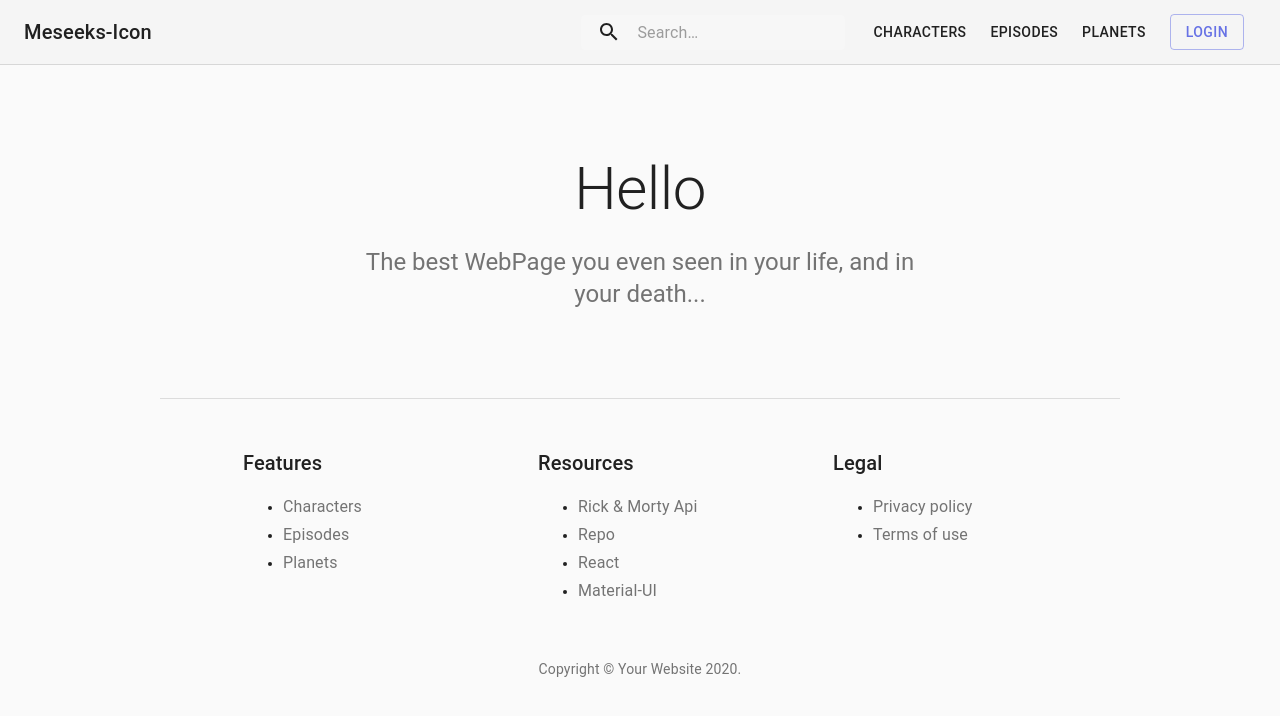
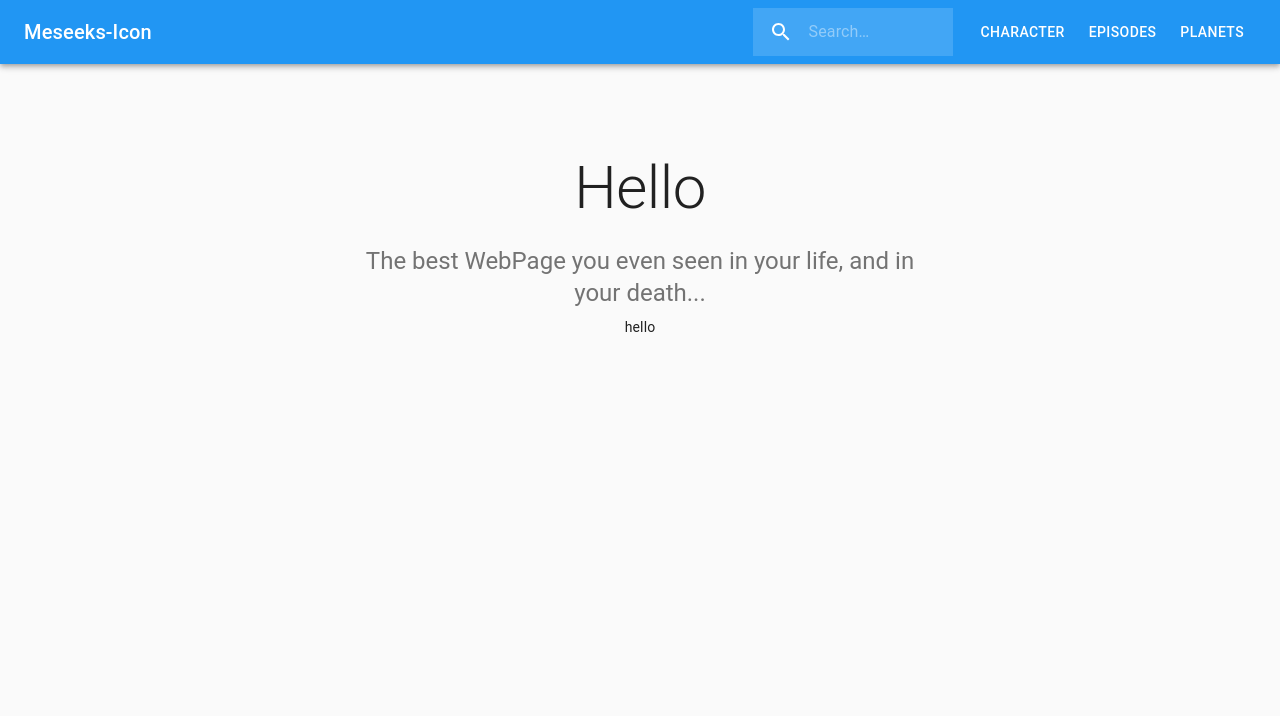
Before and after one commit to Jeffresh/Meeseeks, a React (Create React App) app: page / in a window 1280 px wide. Shown: the top 716 px of the page. Built offline with nearby package versions, Linux system fonts and the light colour scheme.

Commit message:
refactor: use styled-components to handle styles

```diff
--- a/package.json
+++ b/package.json
@@ -11,6 +11,7 @@
   },
   "dependencies": {
     "@material-ui/core": "^4.9.5",
+    "@material-ui/icons": "^4.9.1",
     "axios": "^0.19.2",
     "react": "^16.12.0",
     "react-dom": "^16.12.0",
--- a/src/app/App.tsx
+++ b/src/app/App.tsx
@@ -1,4 +1,4 @@
-import { NoSsr } from '@material-ui/core'
+import { CssBaseline, NoSsr } from '@material-ui/core'
 import {
   StylesProvider,
   ThemeProvider as MuiThemeProvider,
@@ -12,6 +12,8 @@ import { theme } from '../theme'
 
 export const App = (): JSX.Element => {
   return (
+    <>
+      <CssBaseline />
       <NoSsr>
         <StylesProvider injectFirst>
           <MuiThemeProvider theme={theme}>
@@ -23,5 +25,6 @@ export const App = (): JSX.Element => {
           </MuiThemeProvider>
         </StylesProvider>
       </NoSsr>
+    </>
   )
 }
--- a/src/components/Footer.tsx
+++ b/src/components/Footer.tsx
@@ -1,72 +1,87 @@
-import { Box, Container, Grid, Link, Typography } from '@material-ui/core'
-import { makeStyles } from '@material-ui/core/styles'
+// import { Box, Container, Grid, Link, Typography } from '@material-ui/core'
+// import { makeStyles } from '@material-ui/core/styles'
+// import React from 'react'
+
+// const useStyles = makeStyles(theme => ({
+//   footer: {
+//     borderTop: `1px solid ${theme.palette.divider}`,
+//     marginTop: theme.spacing(8),
+//     paddingTop: theme.spacing(3),
+//     paddingBottom: theme.spacing(3),
+//     [theme.breakpoints.up('sm')]: {
+//       paddingTop: theme.spacing(6),
+//       paddingBottom: theme.spacing(6),
+//     },
+//   },
+// }))
+
+// const footers = [
+//   {
+//     title: 'Features',
+//     description: ['Characters', 'Episodes', 'Planets'],
+//   },
+//   {
+//     title: 'Resources',
+//     description: ['Rick &  Morty Api', 'Repo', 'React', 'Material-UI'],
+//   },
+//   {
+//     title: 'Legal',
+//     description: ['Privacy policy', 'Terms of use'],
+//   },
+// ]
+// const Copyright = (): JSX.Element => {
+//   return (
+//     <Typography variant="body2" color="textSecondary" align="center">
+//       {'Copyright © '}
+//       <Link color="inherit" href=" ">
+//         Your Website
+//       </Link>{' '}
+//       {new Date().getFullYear()}.
+//     </Typography>
+//   )
+// }
+
+// export const Footer = (): JSX.Element => {
+//   const classes = useStyles()
+
+//   return (
+//     <Container maxWidth="md" component="footer" className={classes.footer}>
+//       <Grid container spacing={4} justify="space-evenly">
+//         {footers.map(footer => (
+//           <Grid item xs={6} sm={3} key={footer.title}>
+//             <Typography variant="h6" color="textPrimary" gutterBottom>
+//               {footer.title}
+//             </Typography>
+//             <ul>
+//               {footer.description.map(item => (
+//                 <li key={item}>
+//                   <Link href=" " variant="subtitle1" color="textSecondary">
+//                     {item}
+//                   </Link>
+//                 </li>
+//               ))}
+//             </ul>
+//           </Grid>
+//         ))}
+//       </Grid>
+//       <Box mt={5}>
+//         <Copyright />
+//       </Box>
+//     </Container>
+//   )
+// }
+
+import { Grid } from '@material-ui/core'
 import React from 'react'
+import styled from 'styled-components'
+import { RFC } from '~Types/react'
 
-const useStyles = makeStyles(theme => ({
-  footer: {
-    borderTop: `1px solid ${theme.palette.divider}`,
-    marginTop: theme.spacing(8),
-    paddingTop: theme.spacing(3),
-    paddingBottom: theme.spacing(3),
-    [theme.breakpoints.up('sm')]: {
-      paddingTop: theme.spacing(6),
-      paddingBottom: theme.spacing(6),
-    },
-  },
-}))
+const SFooter = styled.footer``
 
-const footers = [
-  {
-    title: 'Features',
-    description: ['Characters', 'Episodes', 'Planets'],
-  },
-  {
-    title: 'Resources',
-    description: ['Rick &  Morty Api', 'Repo', 'React', 'Material-UI'],
-  },
-  {
-    title: 'Legal',
-    description: ['Privacy policy', 'Terms of use'],
-  },
-]
-const Copyright = (): JSX.Element => {
+export const Footer: RFC = () => {
   return (
-    <Typography variant="body2" color="textSecondary" align="center">
-      {'Copyright © '}
-      <Link color="inherit" href=" ">
-        Your Website
-      </Link>{' '}
-      {new Date().getFullYear()}.
-    </Typography>
+    <Grid container spacing={4} justify="space-evenly">
+      <SFooter>hello</SFooter>
+    </Grid>
   )
 }
-
-export const Footer = (): JSX.Element => {
-  const classes = useStyles()
-
-  return (
-    <Container maxWidth="md" component="footer" className={classes.footer}>
-      <Grid container spacing={4} justify="space-evenly">
-        {footers.map(footer => (
-          <Grid item xs={6} sm={3} key={footer.title}>
-            <Typography variant="h6" color="textPrimary" gutterBottom>
-              {footer.title}
-            </Typography>
-            <ul>
-              {footer.description.map(item => (
-                <li key={item}>
-                  <Link href=" " variant="subtitle1" color="textSecondary">
-                    {item}
-                  </Link>
-                </li>
-              ))}
-            </ul>
-          </Grid>
-        ))}
-      </Grid>
-      <Box mt={5}>
-        <Copyright />
-      </Box>
-    </Container>
-  )
-}
--- a/src/components/Navbar.tsx
+++ b/src/components/Navbar.tsx
@@ -1,133 +1,83 @@
-import { Button, CssBaseline, Link, Typography } from '@material-ui/core'
+import { Link, Typography } from '@material-ui/core'
 import AppBar from '@material-ui/core/AppBar'
 import InputBase from '@material-ui/core/InputBase'
-import { createStyles, fade, makeStyles, Theme } from '@material-ui/core/styles'
+import { fade } from '@material-ui/core/styles'
 import Toolbar from '@material-ui/core/Toolbar'
-import SearchIcon from '@material-ui/icons/Search'
+import { Search } from '@material-ui/icons'
 import React from 'react'
+import styled from 'styled-components'
 
-const useStyles = makeStyles((theme: Theme) =>
-  createStyles({
-    appBar: {
-      borderBottom: `1px solid ${theme.palette.divider}`,
-    },
-    toolbar: {
-      flexWrap: 'wrap',
-    },
-    toolbarTitle: {
-      flexGrow: 1,
-    },
-    link: {
-      margin: theme.spacing(1, 1.5),
-    },
-    search: {
-      position: 'relative',
-      borderRadius: theme.shape.borderRadius,
-      backgroundColor: fade(theme.palette.common.white, 0.15),
-      '&:hover': {
-        backgroundColor: fade(theme.palette.common.white, 0.25),
-      },
-      marginRight: theme.spacing(2),
-      marginLeft: 0,
-      width: '100%',
-      [theme.breakpoints.up('sm')]: {
-        marginLeft: theme.spacing(3),
-        width: 'auto',
-      },
-    },
+const menu = ['Character', 'Episodes', 'Planets']
 
-    searchIcon: {
-      width: theme.spacing(7),
-      height: '100%',
-      position: 'absolute',
-      pointerEvents: 'none',
-      display: 'flex',
-      alignItems: 'center',
-      justifyContent: 'center',
-    },
-    inputRoot: {
-      color: 'inherit',
-    },
-    inputInput: {
-      padding: theme.spacing(1, 1, 1, 7),
-      transition: theme.transitions.create('width'),
-      width: '100%',
-      [theme.breakpoints.up('md')]: {
-        width: 200,
-      },
-    },
-  }),
-)
+const MenuItem = styled(Link)`
+  margin: ${({ theme }) => theme.spacing(1, 1.5)};
+`
+
+const SToolbar = styled(Toolbar)`
+  flex-wrap: wrap;
+`
+
+const Searchbar = styled.div`
+  position: relative;
+  border-radius: ${({ theme }) => theme.shape.borderRadius};
+  background-color: ${({ theme }) => fade(theme.palette.common.white, 0.15)};
+  margin-left: 0px;
+  margin-right: ${({ theme }) => theme.spacing(2)}px;
+  width: 100%;
+  &:hover {
+    background-color: ${({ theme }) => fade(theme.palette.common.white, 0.25)};
+  }
+  ${({ theme }) => theme.breakpoints.up('sm')} {
+    width: auto;
+    margin-left: ${({ theme }) => theme.spacing(3)}px;
+  }
+`
+
+const IconContainer = styled.div`
+  width: ${({ theme }) => theme.spacing(7)}px;
+  height: 100%;
+  position: absolute;
+  pointer-events: none;
+  display: flex;
+  align-items: center;
+  justify-content: center;
+`
+
+const InputSearch = styled(InputBase)`
+  color: inherit;
+  padding: ${({ theme }) => theme.spacing(1, 1, 1, 7)};
+  transition: ${({ theme }) => theme.transitions.create('width')};
+  width: 100%;
+  ${({ theme }) => theme.breakpoints.up('md')} {
+    width: 200px;
+  }
+`
 
 export const Navbar = (): JSX.Element => {
-  const classes = useStyles()
-
   return (
-    <CssBaseline>
-      <AppBar
-        position="static"
-        color="default"
-        elevation={0}
-        className={classes.appBar}
-      >
-        <Toolbar className={classes.toolbar}>
-          <Typography
-            variant="h6"
-            color="inherit"
-            noWrap
-            className={classes.toolbarTitle}
-          >
+    <AppBar position="static">
+      <SToolbar>
+        <Typography variant="h6" color="inherit" noWrap style={{ flexGrow: 1 }}>
           Meseeks-Icon
         </Typography>
-          <div className={classes.search}>
-            <div className={classes.searchIcon}>
-              <SearchIcon />
-            </div>
-            <InputBase
+        <Searchbar>
+          <IconContainer>
+            <Search />
+          </IconContainer>
+          <InputSearch
             placeholder="Search…"
-              classes={{
-                root: classes.inputRoot,
-                input: classes.inputInput,
-              }}
             inputProps={{ 'aria-label': 'search' }}
           />
-          </div>
+        </Searchbar>
         <nav>
-            <Link
-              variant="button"
-              color="textPrimary"
-              href=" "
-              className={classes.link}
-            >
-              Characters
-            </Link>
-            <Link
-              variant="button"
-              color="textPrimary"
-              href=" "
-              className={classes.link}
-            >
-              Episodes
-            </Link>
-            <Link
-              variant="button"
-              color="textPrimary"
-              href=" "
-              className={classes.link}
-            >
-              Planets
-            </Link>
+          {menu.map(item => (
+            // eslint-disable-next-line jsx-a11y/anchor-is-valid
+            <MenuItem variant="button" href="#" color="inherit" key={item}>
+              {item}
+            </MenuItem>
+          ))}
         </nav>
-          <Button
-            href=" "
-            color="primary"
-            variant="outlined"
-            className={classes.link}
-          >
-            Login
-          </Button>
-        </Toolbar>
+      </SToolbar>
     </AppBar>
-    </CssBaseline>
   )
 }
--- a/src/theme/index.tsx
+++ b/src/theme/index.tsx
@@ -1,9 +1,8 @@
+import { blue } from '@material-ui/core/colors'
 import { createMuiTheme } from '@material-ui/core/styles'
 
 export const theme = createMuiTheme({
   palette: {
-    primary: {
-      main: '#6772e5',
-    },
+    primary: blue,
   },
 })
--- a/tsconfig.paths.json
+++ b/tsconfig.paths.json
@@ -2,7 +2,8 @@
   "compilerOptions": {
     "baseUrl": "./",
     "paths": {
-      "~Components/*": ["src/components/*"]
+      "~Components/*": ["src/components/*"],
+      "~Types/*": ["src/types/*"]
     }
   }
 }
```
Also changed, not shown: src/types/react.d.ts (added, +10 -0 lines), .babelrc, .eslintrc.js, 1 other file (tests, documents, lock files or other folders). Lines whose indentation alone changed are shown as unchanged.
